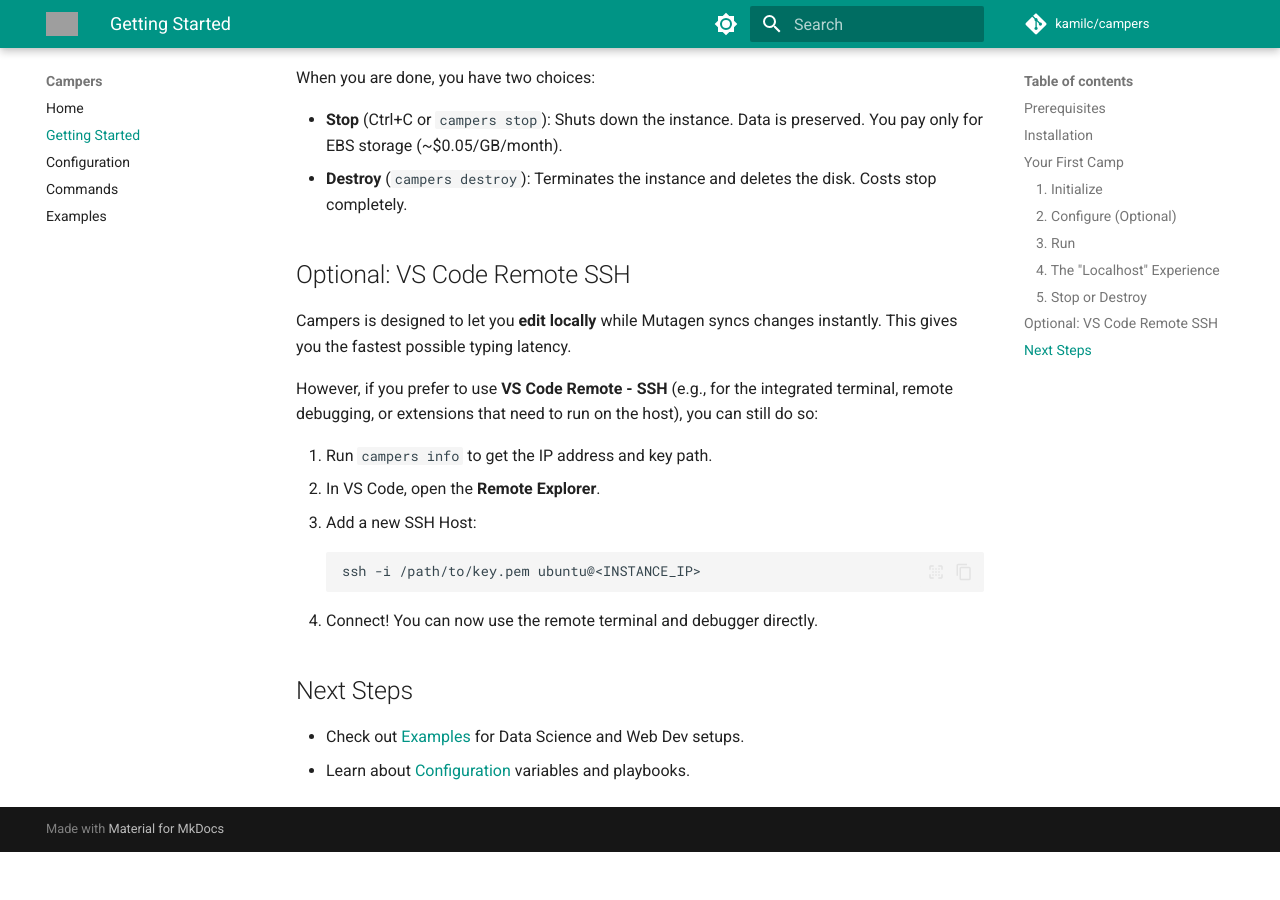
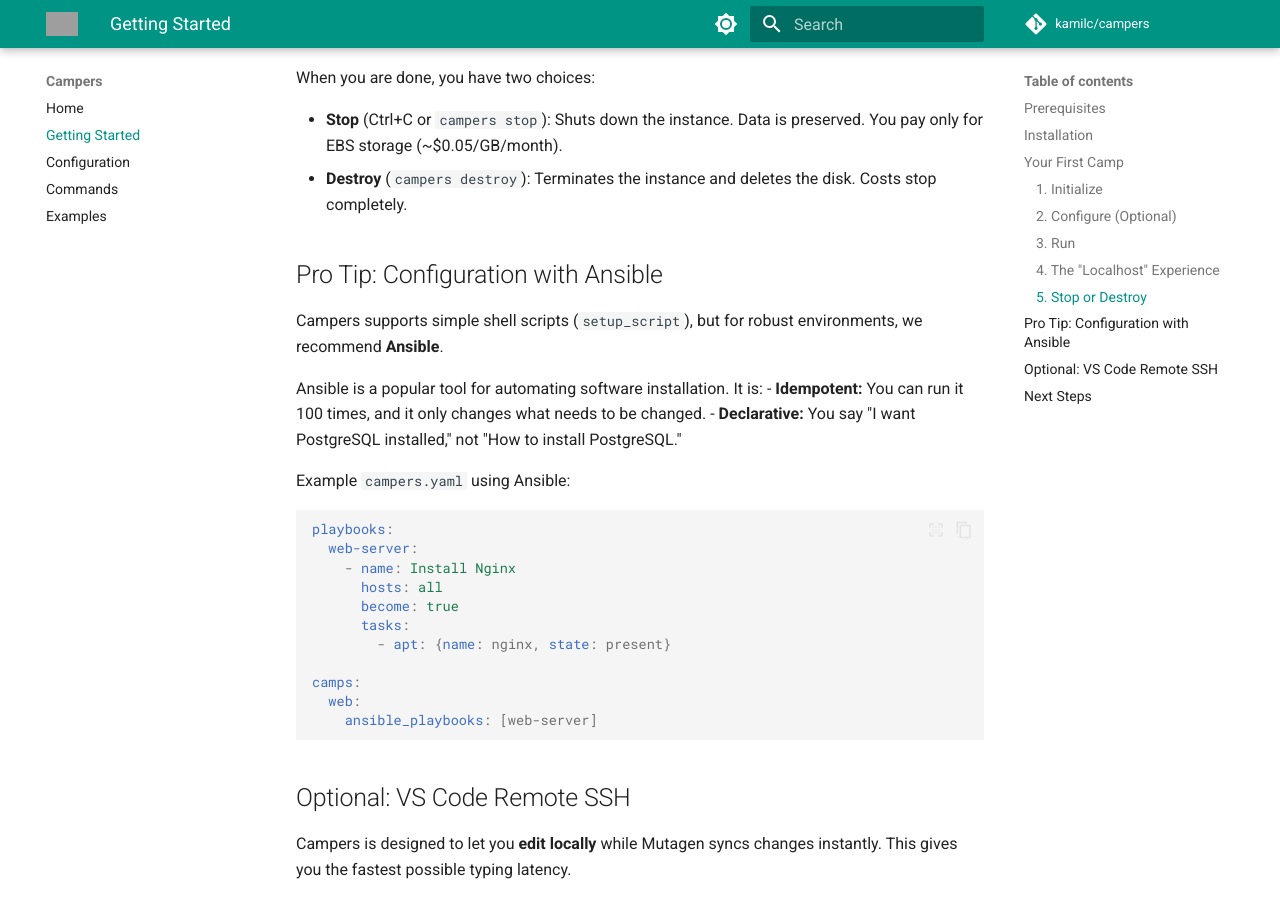
Before and after one commit to kamilc/campers, an MkDocs documentation site: the page built from docs/getting-started.md, in a window 1280 px wide and 900 px high, scrolled down 1881 px. Built offline with MkDocs 1.6.1 and Material for MkDocs 9.7.7, drawn with Linux system fonts in a browser that asks for light colours; comment, search, counter and statistics services are not loaded; before the commit the page ends 2733 px from its top, so only the background shows below that; grey boxes are pictures that could not be loaded.

Commit message:
Add configuration examples and Ansible tips to docs and README

````diff
--- a/docs/getting-started.md
+++ b/docs/getting-started.md
@@ -81,6 +81,30 @@
 *   **Stop** (Ctrl+C or `campers stop`): Shuts down the instance. Data is preserved. You pay only for EBS storage (~$0.05/GB/month).
 *   **Destroy** (`campers destroy`): Terminates the instance and deletes the disk. Costs stop completely.
 
+## Pro Tip: Configuration with Ansible
+
+Campers supports simple shell scripts (`setup_script`), but for robust environments, we recommend **Ansible**.
+
+Ansible is a popular tool for automating software installation. It is:
+- **Idempotent:** You can run it 100 times, and it only changes what needs to be changed.
+- **Declarative:** You say "I want PostgreSQL installed," not "How to install PostgreSQL."
+
+Example `campers.yaml` using Ansible:
+
+```yaml
+playbooks:
+  web-server:
+    - name: Install Nginx
+      hosts: all
+      become: true
+      tasks:
+        - apt: {name: nginx, state: present}
+
+camps:
+  web:
+    ansible_playbooks: [web-server]
+```
+
 ## Optional: VS Code Remote SSH
 
 Campers is designed to let you **edit locally** while Mutagen syncs changes instantly. This gives you the fastest possible typing latency.
````
Also changed, not shown: README.md (+59 -1 lines).
